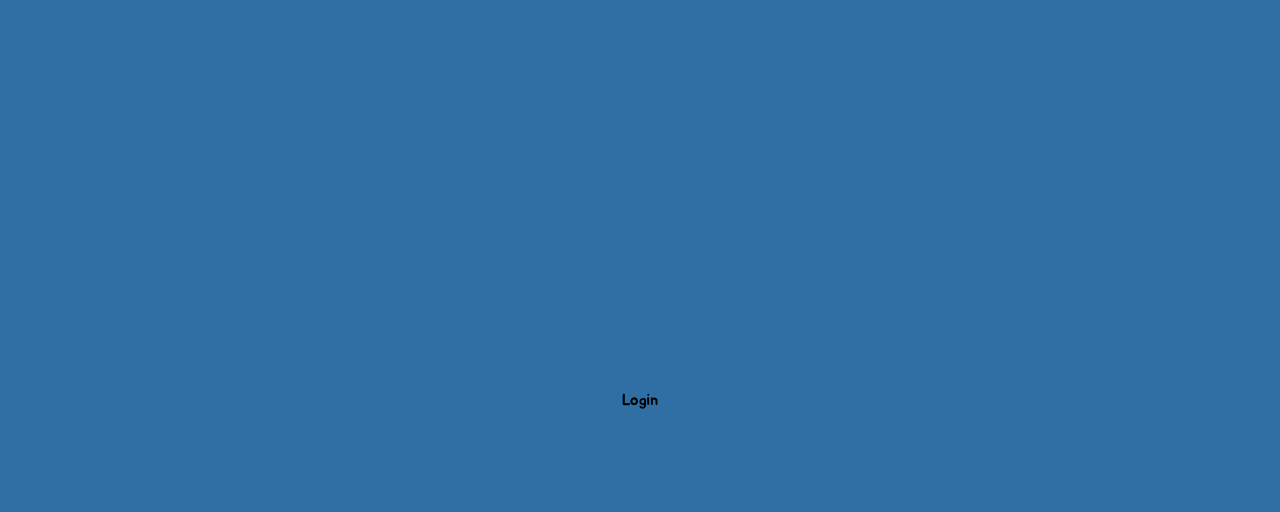
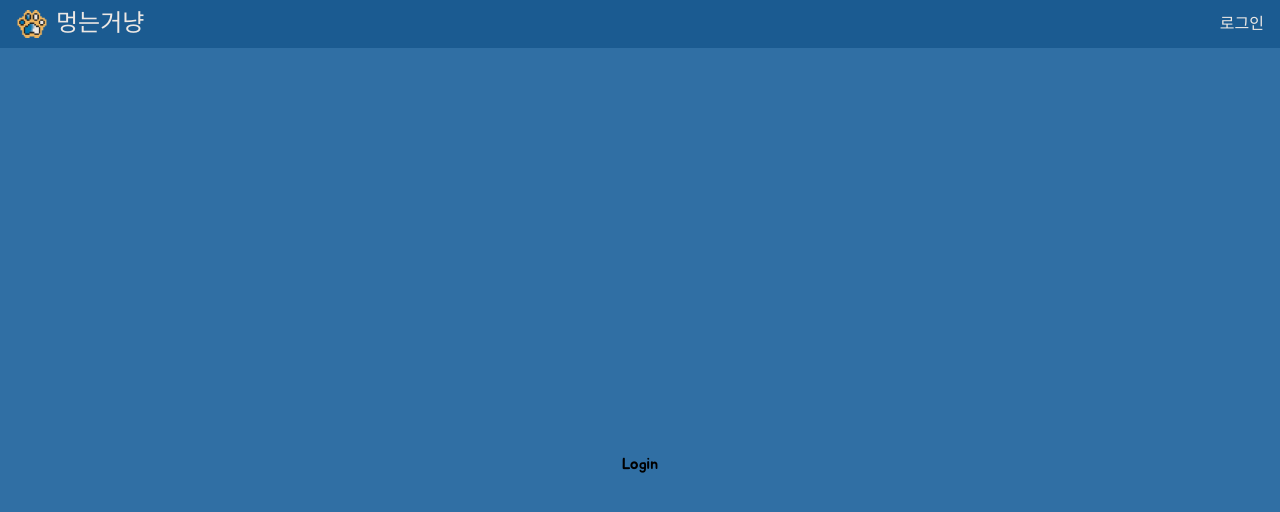
Before and after one commit to Kwonyeojiny/mung-ng-nang, a React (Vite) app: page /login in a window 1280 px wide. Shown: the top 512 px of the page. Built offline with nearby package versions, Linux system fonts and the light colour scheme; a web font is replaced by a local one.

Commit message:
Feat: Navbar 추가

```diff
--- a/src/components/layout/Layout.tsx
+++ b/src/components/layout/Layout.tsx
@@ -1,8 +1,10 @@
 import { Outlet } from 'react-router-dom';
+import Navbar from './Navbar';
 
 const Layout = () => {
   return (
     <div className="flex flex-col gap-20 min-h-screen font-Jua bg-brand-blue">
+      <Navbar />
       <main className="flex-grow flex items-center justify-center">
         <Outlet />
       </main>
--- /dev/null
+++ b/src/components/layout/Navbar.tsx
@@ -0,0 +1,35 @@
+import { useState } from 'react';
+import { Link } from 'react-router-dom';
+
+const Navbar = () => {
+  const [isLoggined, setIsLoggined] = useState(false);
+
+  const handleLog = () => {
+    setIsLoggined(!isLoggined);
+  };
+
+  return (
+    <nav className="flex justify-between px-4 py-2 text-white bg-brand-deep-blue">
+      <Link to="/" className="text-2xl flex items-center gap-2">
+        <img src="./icon.png" className="w-8 h-7" />
+        멍는거냥
+      </Link>
+      <div className="flex gap-8 items-center">
+        {!isLoggined ? (
+          <Link to="/login" onClick={handleLog}>
+            로그인
+          </Link>
+        ) : (
+          <>
+            <Link to="/mypage">마이페이지</Link>
+            <Link to="/" onClick={handleLog}>
+              로그아웃
+            </Link>
+          </>
+        )}
+      </div>
+    </nav>
+  );
+};
+
+export default Navbar;
```
